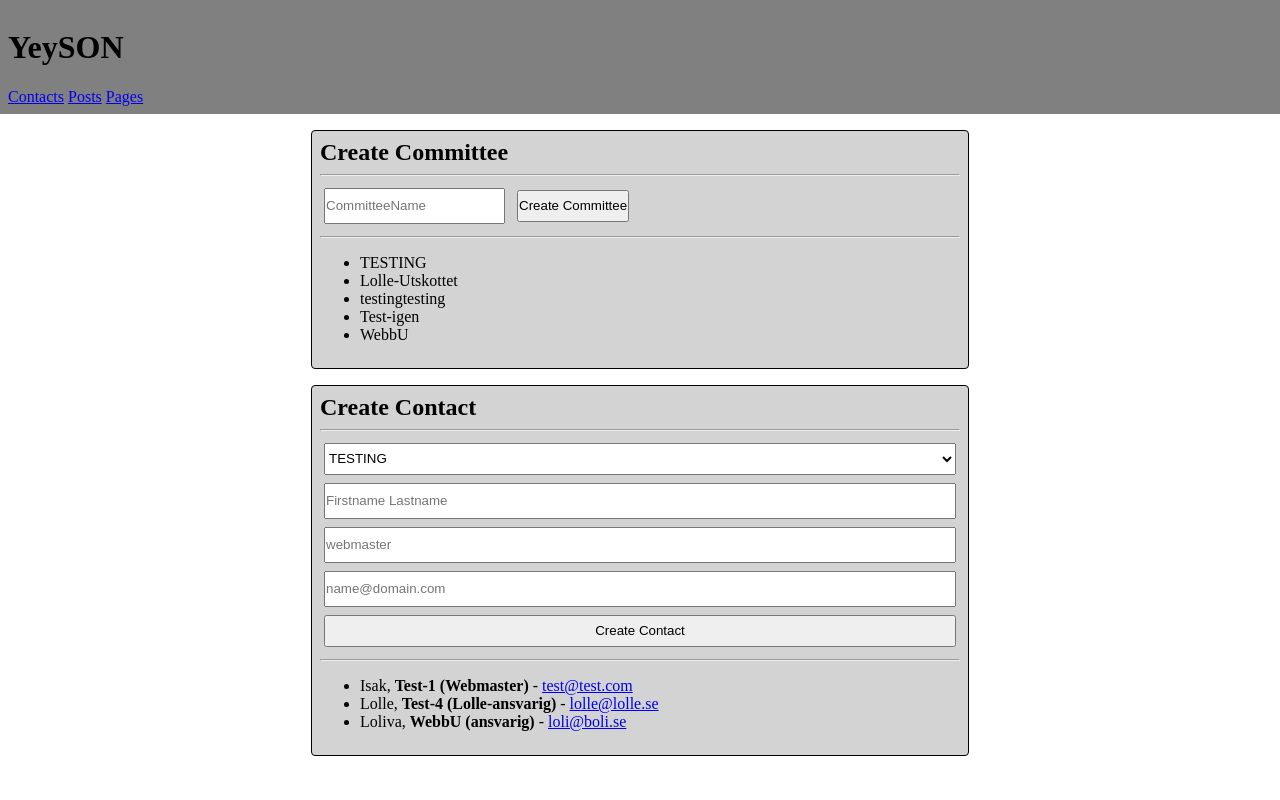
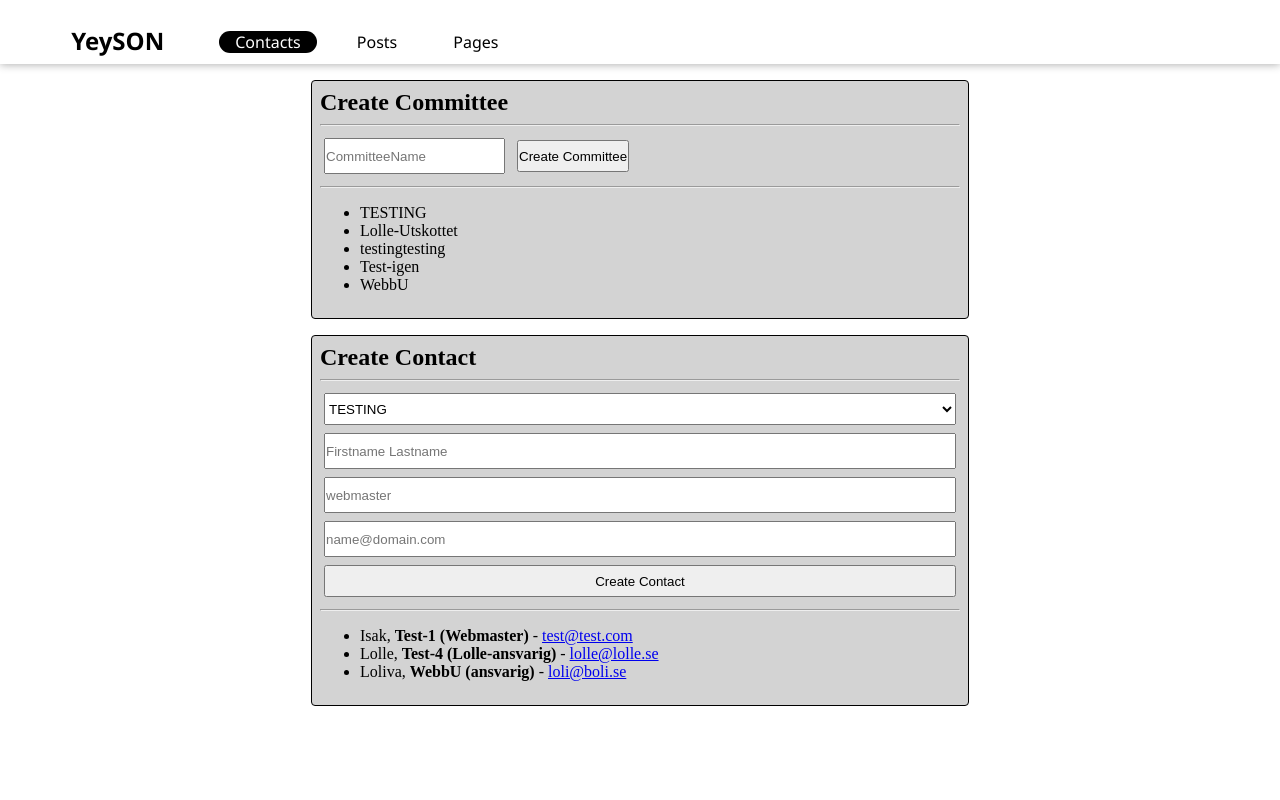
Before and after one commit to tavro/YeySON, a Django app: page / in a window 1280 px wide. Run offline with Django 3.2, Linux system fonts and the light colour scheme; data comes from the database, SQL or seed files in the repository; both versions use the stored data as it was after the commit.

Commit message:
NEW: Improve styling of header

```diff
--- a/YeySON/YeySON/views.py
+++ b/YeySON/YeySON/views.py
@@ -52,6 +52,7 @@ def pages(request):
 
     if request.method == 'POST':
         if "fname-5" in request.POST:
-            Page.objects.create(title=request.POST["fname-5"], path=request.POST["fname-6"], content=request.POST["area-1"])
+            path_from_title = '/' + request.POST["fname-5"].lower().replace(' ', '-')
+            Page.objects.create(title=request.POST["fname-5"], path=path_from_title, content=request.POST["area-1"])
 
     return render(request, 'pages.html', context)
--- a/YeySON/templates/base.html
+++ b/YeySON/templates/base.html
@@ -22,9 +22,6 @@
                 padding: 0px;
                 margin: 0px;
             }
-            .Create-Committee {
-
-            }
             .Button, .Textfield, .Dropdown, .Date {
                 height: 32px;
                 padding: 0;
@@ -38,20 +35,73 @@
                 display: flex;
                 flex-direction: column;
             }
+
             header {
+                font-family: 'Segoe UI', Tahoma, Geneva, Verdana, sans-serif;
+                margin: 0;
+                box-sizing: border-box;
+                width: 100%;
+                height: 64px;
+                background-color: #fff;
+                padding-block: 1em;
                 padding: 8px;
-                background-color: gray;
+                box-shadow: 0 0.0625em 0.5em rgba(0, 0, 0, 0.3);
+                content: '';
+                right: 0;
+                top: 0;
+                z-index: -1;
+            }
+            nav {
+                height: 32px;
+            }
+            nav a {
+                color: inherit;
+                display: block;
+                padding-inline: 1em;
+                text-decoration: none;
+            }
+            nav h1 {
+                width: 148px;
+                float: left;
+                padding: 0;
+                margin: 0;
+                height: 32px;
+            }
+            nav ul {
+                list-style: none;
+                padding: 0;
+                display: flex;
+                gap: 1.5em;
+                height: 32px;
+            }
+            nav li {
+                height: 18px;
+                margin-top: auto;
+                margin-bottom: auto;
+            }
+            header div {
+                inline-size: 90%;
+                margin-inline: auto;
+            }
+            .a-active {
+                background-color: #000;
+                border-radius: 999em;
+                color: #fff;
             }
         </style>
     </head>
     <body>
         <header>
-            <h1>YeySON</h1>
-            <nav>
-                <a href="#">Contacts</a>
-                <a href="/posts">Posts</a>
-                <a href="/pages">Pages</a>
-            </nav>
+            <div>
+                <nav>
+                    <h1>YeySON</h1>
+                    <ul>
+                        <li><a href="#" class="a-active">Contacts</a></li>
+                        <li><a href="/posts">Posts</a></li>
+                        <li><a href="/pages">Pages</a></li>
+                    </ul>
+                </nav>
+            </div>
         </header>
 
         <div class="Section">
```
Also changed, not shown: YeySON/templates/pages.html (+100 -18 lines), YeySON/templates/posts.html (+62 -14 lines), YeySON/db.sqlite3.
